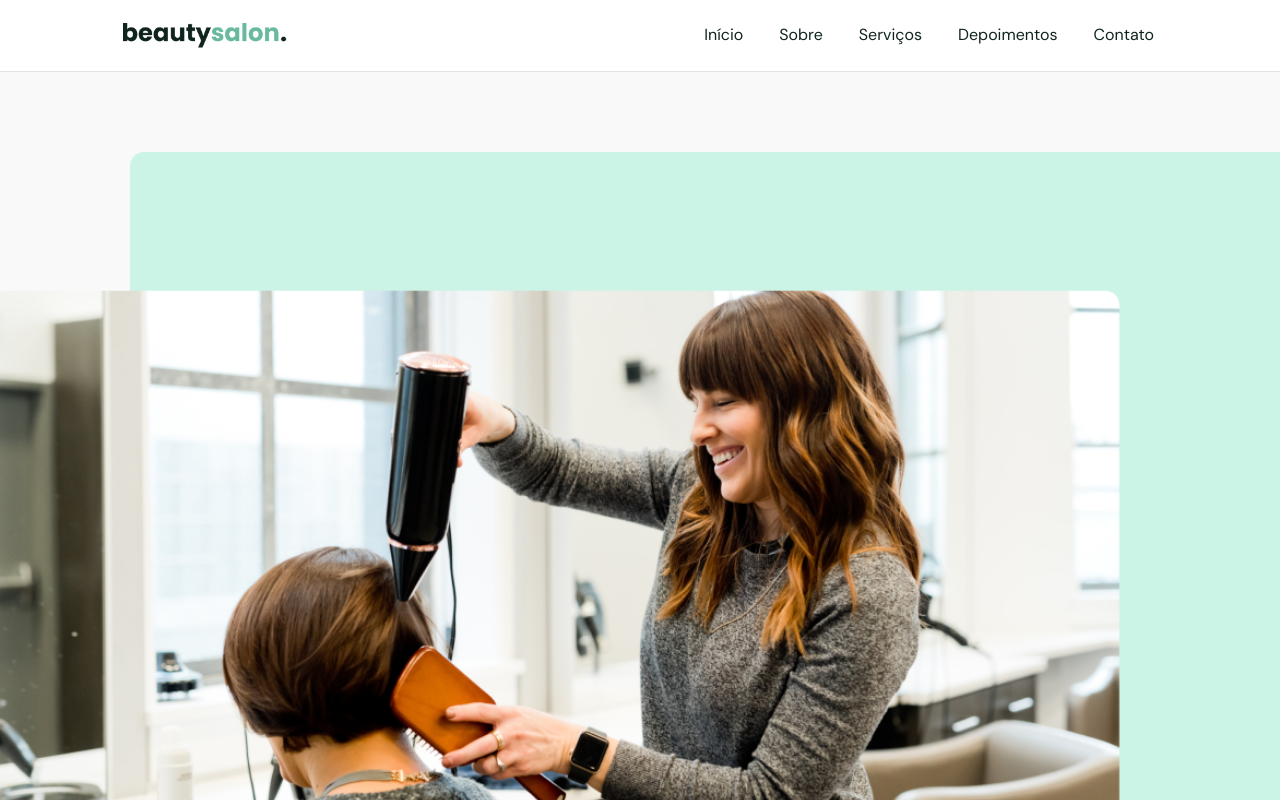
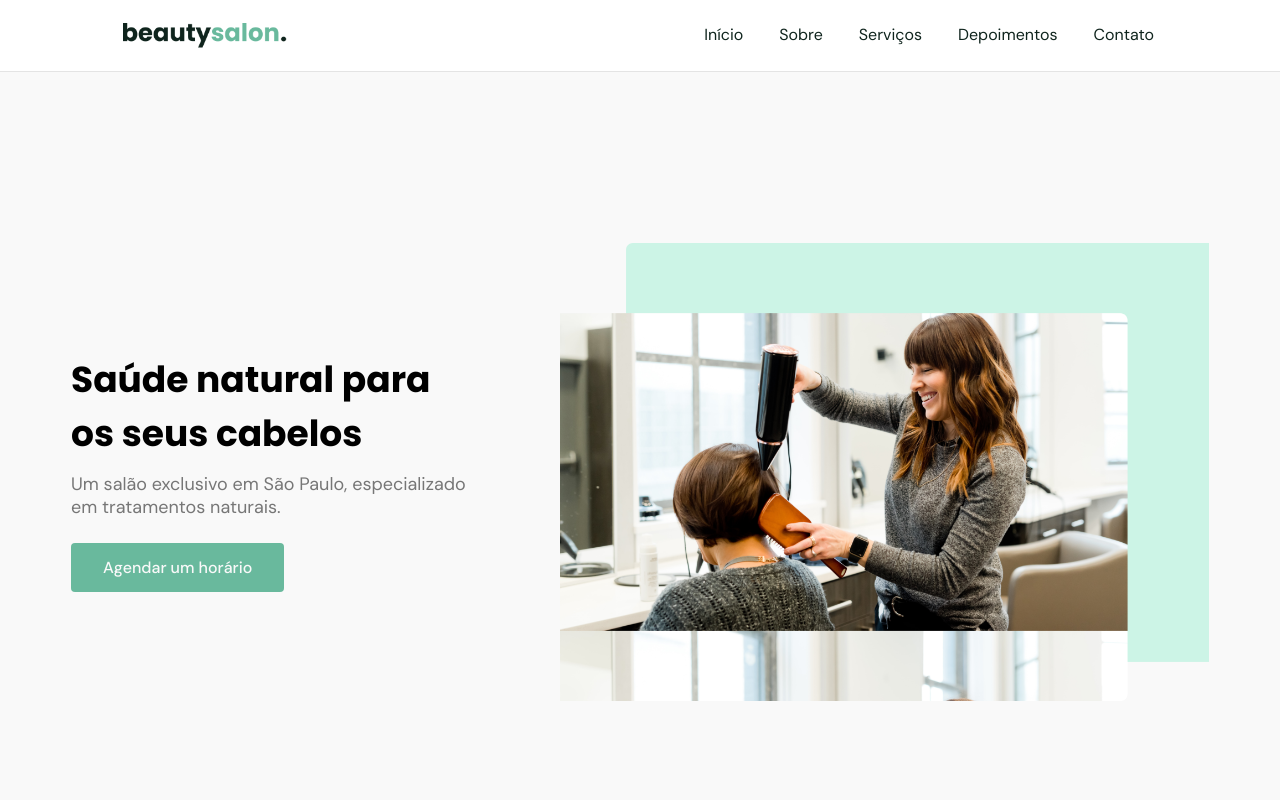
Before and after one commit to santanajoao/salon-landing-page, a React (Vite) app: page / in a window 1280 px wide. Shown: the top 800 px of the page. Built offline with nearby package versions, Linux system fonts and the light colour scheme; a web font is replaced by a local one.

Commit message:
style: start section desktop styling

```diff
--- a/src/components/StartSection/style.module.css
+++ b/src/components/StartSection/style.module.css
@@ -63,3 +63,42 @@
     rgba(204, 244, 230, 0.34) 100%
   );
 }
+
+@media screen and (min-width: 1000px) {
+  .section {
+    flex-direction: row;
+    padding: 8.4rem 7.1rem;
+    gap: 8%;
+  }
+
+  .image {
+    width: 57%;
+    max-width: 65.8rem;
+    order: 2;
+  }
+
+  .text_content {
+    order: 1;
+    margin-top: 0;
+    padding: 0;
+    align-items: flex-start;
+  }
+
+  .title {
+    text-align: left;
+    font-size: 3.6rem;
+    line-height: 5.4rem;
+  }
+
+  .paragraph {
+    text-align: left;
+    font-size: 1.8rem;
+    line-height: 2.3rem;
+    margin-top: 1.2rem;
+  }
+
+  .ancor {
+    padding: 1.4rem 3.2rem;
+    margin-top: 2.4rem;
+  }
+}
```
